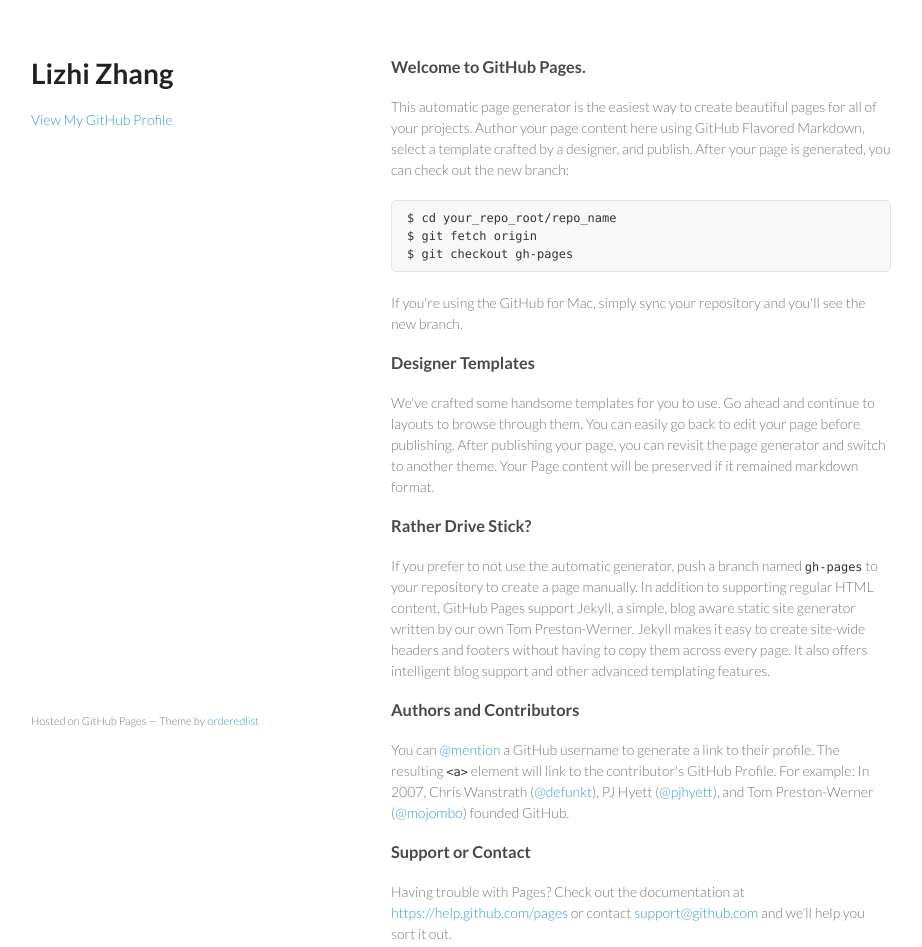
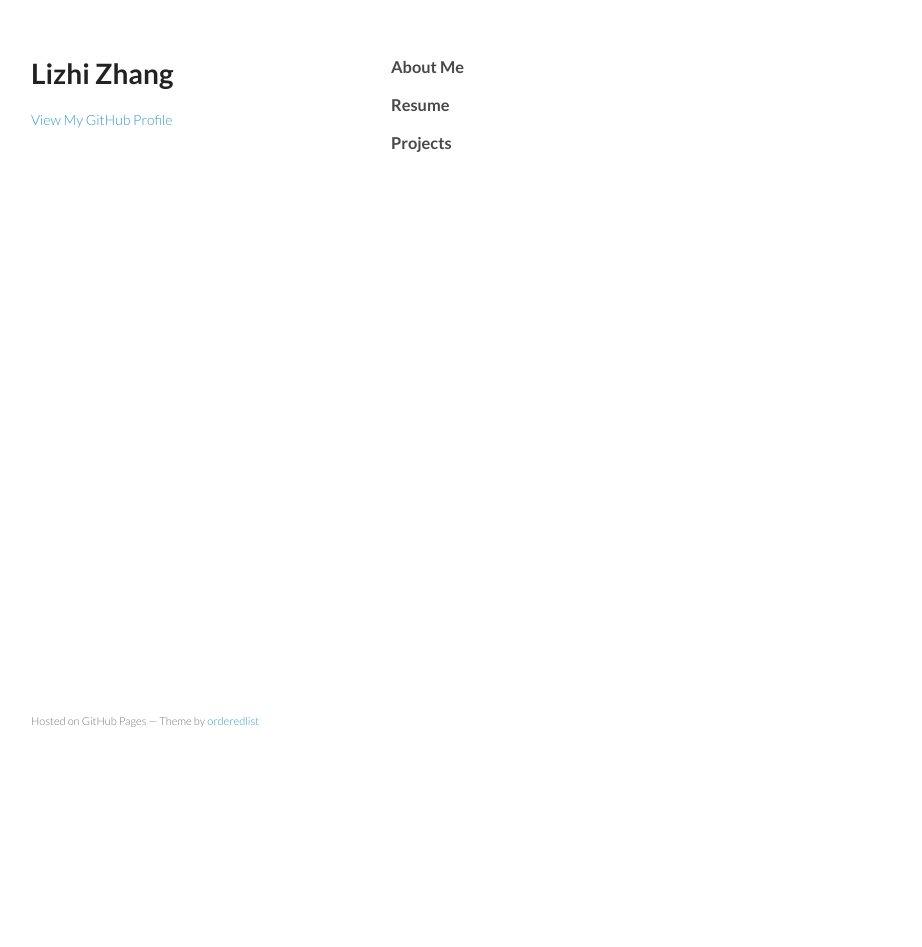
Before and after one commit to lz2380/lz2380.github.io, a plain HTML site: page index.html in a window 1280 px wide. Shown: the whole page, without its empty margins (179-1101 px from the left). After the commit the page ends 800 px from the top, so only its background shows below. Drawn offline with Linux system fonts and the light colour scheme.

Commit message:
Replace master branch with page content via GitHub

```diff
--- a/index.html
+++ b/index.html
@@ -24,36 +24,13 @@
       </header>
       <section>
         <h3>
-<a id="welcome-to-github-pages" class="anchor" href="#welcome-to-github-pages" aria-hidden="true"><span class="octicon octicon-link"></span></a>Welcome to GitHub Pages.</h3>
-
-<p>This automatic page generator is the easiest way to create beautiful pages for all of your projects. Author your page content here using GitHub Flavored Markdown, select a template crafted by a designer, and publish. After your page is generated, you can check out the new branch:</p>
-
-<pre><code>$ cd your_repo_root/repo_name
-$ git fetch origin
-$ git checkout gh-pages
-</code></pre>
-
-<p>If you're using the GitHub for Mac, simply sync your repository and you'll see the new branch.</p>
+<a id="about-me" class="anchor" href="#about-me" aria-hidden="true"><span class="octicon octicon-link"></span></a>About Me</h3>
 
 <h3>
-<a id="designer-templates" class="anchor" href="#designer-templates" aria-hidden="true"><span class="octicon octicon-link"></span></a>Designer Templates</h3>
-
-<p>We've crafted some handsome templates for you to use. Go ahead and continue to layouts to browse through them. You can easily go back to edit your page before publishing. After publishing your page, you can revisit the page generator and switch to another theme. Your Page content will be preserved if it remained markdown format.</p>
+<a id="resume" class="anchor" href="#resume" aria-hidden="true"><span class="octicon octicon-link"></span></a>Resume</h3>
 
 <h3>
-<a id="rather-drive-stick" class="anchor" href="#rather-drive-stick" aria-hidden="true"><span class="octicon octicon-link"></span></a>Rather Drive Stick?</h3>
-
-<p>If you prefer to not use the automatic generator, push a branch named <code>gh-pages</code> to your repository to create a page manually. In addition to supporting regular HTML content, GitHub Pages support Jekyll, a simple, blog aware static site generator written by our own Tom Preston-Werner. Jekyll makes it easy to create site-wide headers and footers without having to copy them across every page. It also offers intelligent blog support and other advanced templating features.</p>
-
-<h3>
-<a id="authors-and-contributors" class="anchor" href="#authors-and-contributors" aria-hidden="true"><span class="octicon octicon-link"></span></a>Authors and Contributors</h3>
-
-<p>You can <a href="https://github.com/blog/821" class="user-mention">@mention</a> a GitHub username to generate a link to their profile. The resulting <code>&lt;a&gt;</code> element will link to the contributor's GitHub Profile. For example: In 2007, Chris Wanstrath (<a href="https://github.com/defunkt" class="user-mention">@defunkt</a>), PJ Hyett (<a href="https://github.com/pjhyett" class="user-mention">@pjhyett</a>), and Tom Preston-Werner (<a href="https://github.com/mojombo" class="user-mention">@mojombo</a>) founded GitHub.</p>
-
-<h3>
-<a id="support-or-contact" class="anchor" href="#support-or-contact" aria-hidden="true"><span class="octicon octicon-link"></span></a>Support or Contact</h3>
-
-<p>Having trouble with Pages? Check out the documentation at <a href="https://help.github.com/pages">https://help.github.com/pages</a> or contact <a href="mailto:support@github.com">support@github.com</a> and we’ll help you sort it out.</p>
+<a id="projects" class="anchor" href="#projects" aria-hidden="true"><span class="octicon octicon-link"></span></a>Projects</h3>
       </section>
       <footer>
         <p><small>Hosted on GitHub Pages &mdash; Theme by <a href="https://github.com/orderedlist">orderedlist</a></small></p>
```
Also changed, not shown: params.json (+1 -1 lines).
